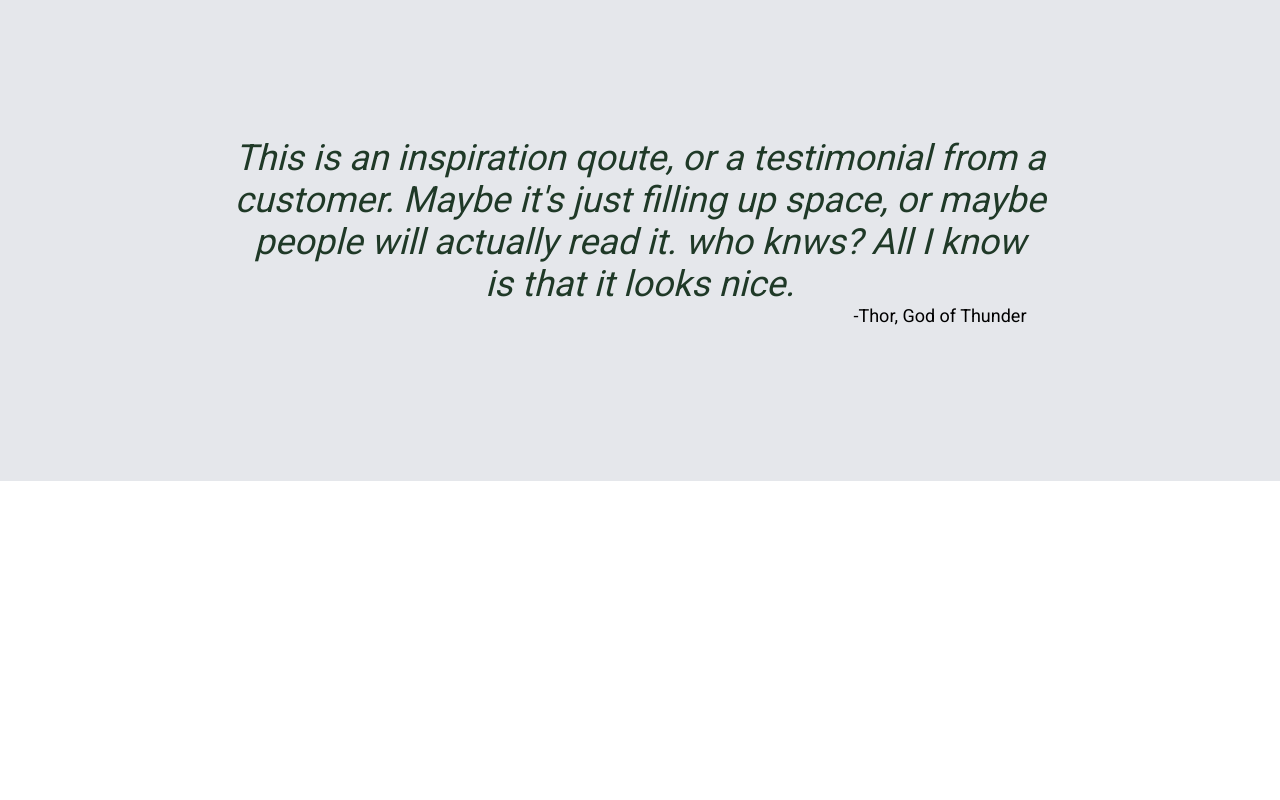
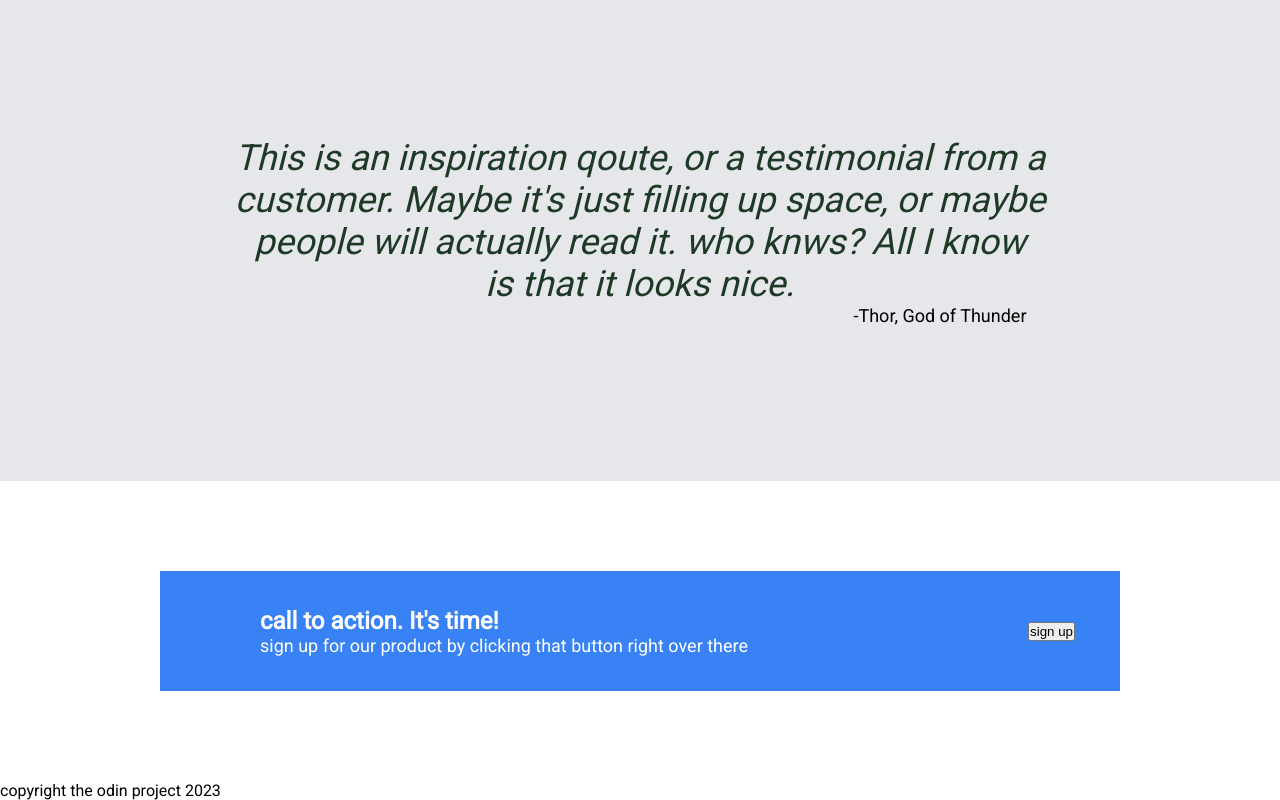
Before and after one commit to EddieBahago/git_test, a plain HTML site: page index.html in a window 1280 px wide. Shown: the part 1156-1956 px from the top of the page. Before the commit the page ends 1637 px from the top, so only its background shows below. Drawn offline with Linux system fonts and the light colour scheme.

Commit message:
sign up button

```diff
--- a/index.html
+++ b/index.html
@@ -62,7 +62,20 @@
     <div id="p-div">
     <p class="p-third">-Thor, God of Thunder</strong></p>
             </div>
-    </body>
-    </html>
+        </div>
+            <div class="last-div">
+                <div class="blue-container">
+                    <div class="left">
+                        <h4>call to action. It's time!</h4>
+                        <p class="last-p">sign up for our product by clicking that button right over there</p>
+                    </div>
+                    <div class="right">
+                        <button type="btn-last-div">sign up</button>
+                </div>
+                </div>
+            </div>
+            <div class="footer>">
+               copyright the odin project 2023
+            </div>
 </body>
 </html>
--- a/styles.css
+++ b/styles.css
@@ -155,3 +155,62 @@ h3{
     justify-content: flex-end;
     margin-right: -600px;
 }
+
+.last-div{
+    height: 300px;
+    display: flex;
+    justify-content: center;
+    align-items: center;
+    border-radius: 10px;
+}
+
+.blue-container{
+    background-color: #3882f6;
+    width: 75%;
+    height: 40%;
+    display: flex;
+    flex-direction: row;
+
+}
+
+.left{
+    width: 80%;
+    margin-left: 100px;
+    display: flex;
+    justify-content: center;
+    flex-direction: column;
+}
+
+h4{
+    font-size: 24px;
+    color: white;
+}
+
+.last-p{
+    color: white;
+    font-size: 18px;
+}
+
+.right{
+    display: flex;
+    justify-content: flex-start;
+    align-items: center;
+}
+
+.btn-last-div{
+    background-color: #3882f6;
+    color: white;
+    width: 100px;
+    height: 40px;
+    border: 1px solid white;
+    border-radius: 10px;
+}
+
+.footer{
+    display: text;
+    justify-items: center;
+    align-items: center;
+    background-color: #1f2937;
+    color: #E5E7EB;
+    height: 75px;
+}
```
